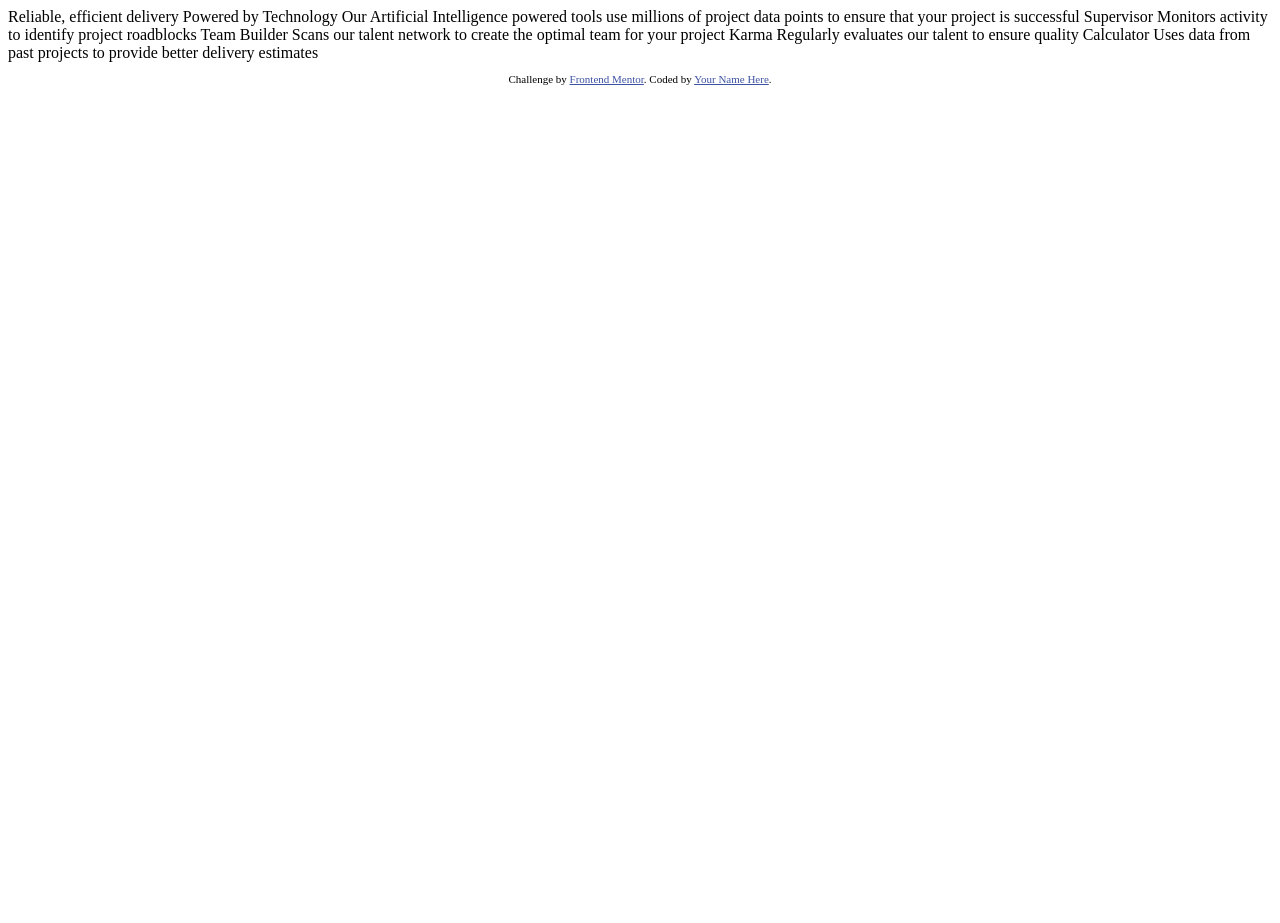
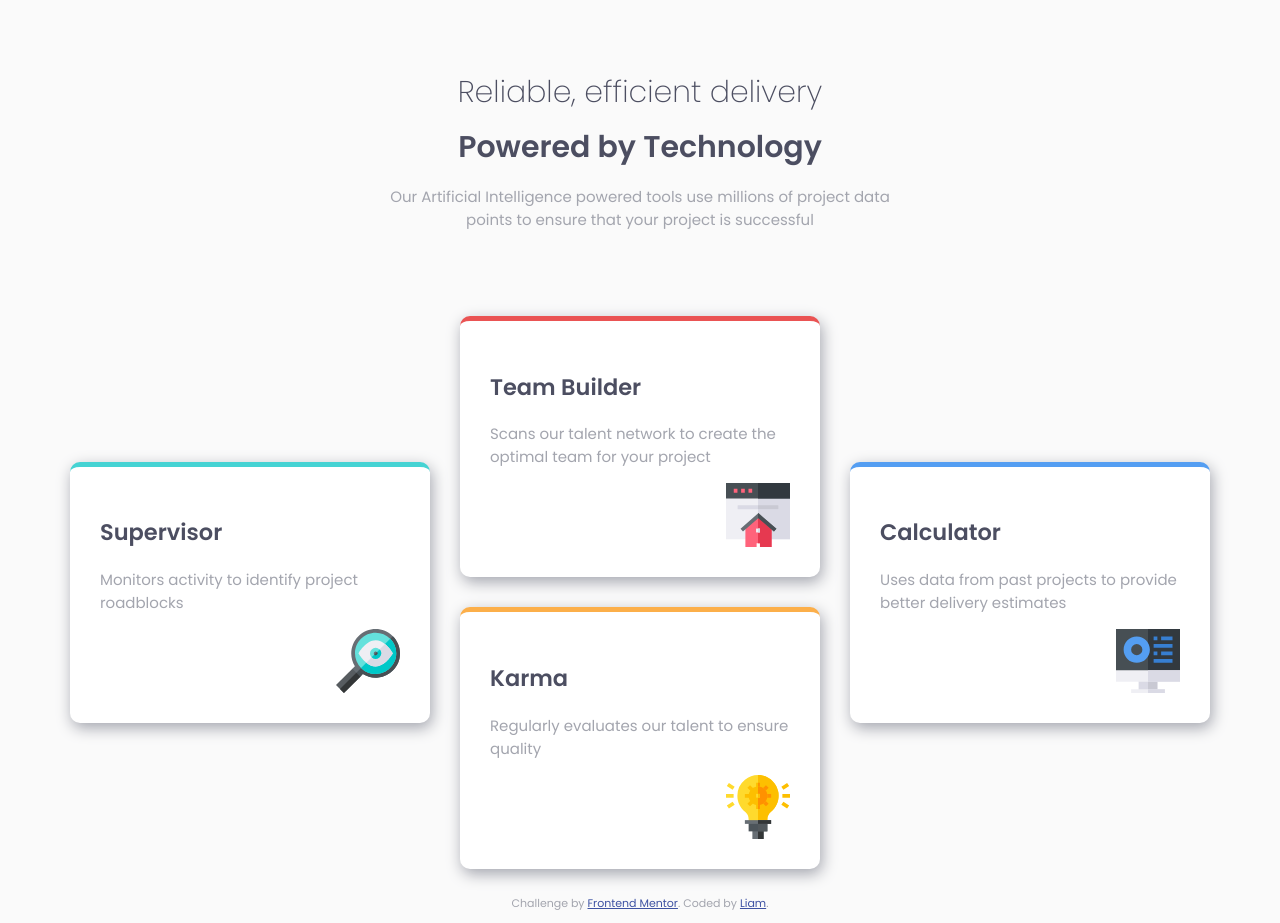
Before and after one commit to liam-99/frontend-mentor-four-card-feature-section, a plain HTML site: page index.html in a window 1280 px wide. Before the commit the page ends 800 px from the top, so only its background shows below. Drawn offline with Linux system fonts and the light colour scheme.

Commit message:
finished both views

```diff
--- a/index.html
+++ b/index.html
@@ -5,6 +5,14 @@
   <meta name="viewport" content="width=device-width, initial-scale=1.0"> <!-- displays site properly based on user's device -->
 
   <link rel="icon" type="image/png" sizes="32x32" href="./images/favicon-32x32.png">
+
+  <!-- Fonts -->
+  <link rel="preconnect" href="https://fonts.googleapis.com">
+  <link rel="preconnect" href="https://fonts.gstatic.com" crossorigin>
+  <link href="https://fonts.googleapis.com/css2?family=Poppins:wght@200;400;600&display=swap" rel="stylesheet">
+
+  <!-- Styles -->
+  <link rel="stylesheet" href="./styles.css">
 
   <title>Frontend Mentor | Four card feature section</title>
 
@@ -16,29 +24,42 @@
 </head>
 <body>
 
-  Reliable, efficient delivery
-  Powered by Technology
+  <div class="text">
+    <h1 class="headline-1">Reliable, efficient delivery</h1>
+    <h1 class="headline-2">Powered by Technology</h1>
+    <p>Our Artificial Intelligence powered tools use millions of project data points
+      to ensure that your project is successful</p>
+  </div>
 
-  Our Artificial Intelligence powered tools use millions of project data points
-  to ensure that your project is successful
-
-  Supervisor
-  Monitors activity to identify project roadblocks
-
-  Team Builder
-  Scans our talent network to create the optimal team for your project
-
-  Karma
-  Regularly evaluates our talent to ensure quality
-
-  Calculator
-  Uses data from past projects to provide better delivery estimates
-
+  <div class="outer-container">
+    <div class="card" id="c1">
+      <h2>Supervisor</h2>
+      <p>Monitors activity to identify project roadblocks</p>
+      <img src="./images/icon-supervisor.svg" alt="supervisor icon">
+    </div>
+    <div class="inner-container">
+      <div class="card" id="c2">
+        <h2>Team Builder</h2>
+        <p>Scans our talent network to create the optimal team for your project</p>
+        <img src="./images/icon-team-builder.svg" alt="team builder icon">
+      </div>
+      <div class="card" id="c3">
+        <h2>Karma</h2>
+        <p>Regularly evaluates our talent to ensure quality</p>
+        <img src="./images/icon-karma.svg" alt="karmar icon">
+      </div>
+    </div>
+    <div class="card" id="c4">
+      <h2>Calculator</h2>
+      <p>Uses data from past projects to provide better delivery estimates</p>
+      <img src="./images/icon-calculator.svg" alt="calculator icon">
+    </div>
+  </div>
 
   <footer>
     <p class="attribution">
       Challenge by <a href="https://www.frontendmentor.io?ref=challenge" target="_blank">Frontend Mentor</a>.
-      Coded by <a href="#">Your Name Here</a>.
+      Coded by <a href="https://www.frontendmentor.io/profile/liam-99">Liam</a>.
     </p>
   </footer>
 </body>
--- /dev/null
+++ b/styles.css
@@ -0,0 +1,99 @@
+body {
+    font-family: 'Poppins', sans-serif;
+    font-size: 15px;
+    background-color: hsl(0, 0%, 98%);
+}
+
+h1, h2 {
+    color: hsl(234, 12%, 34%);
+}
+
+p {
+    color: hsl(229, 6%, 66%);
+}
+
+.headline-1 {
+    font-weight: 200;
+    margin-bottom: 10px;
+}
+
+.headline-2 {
+    font-weight: 600;
+    margin: 10px auto;
+}
+
+.card {
+    width: 300px;
+    margin: auto;
+    border-radius: 10px;
+    padding: 30px;
+    background-color: white;
+    box-shadow: 2px 5px 15px hsl(229, 6%, 66%);
+}
+
+.card h2 {
+    font-weight: 600;
+}
+
+.card img {
+    float: right;
+}
+
+#c1 {
+    border-top: 5px solid hsl(180, 62%, 55%);
+}
+
+#c2 {
+    border-top: 5px solid hsl(0, 78%, 62%);
+}
+
+#c3 {
+    border-top: 5px solid hsl(34, 97%, 64%);
+}
+
+#c4 {
+    border-top: 5px solid hsl(212, 86%, 64%);
+}
+
+@media (min-width: 700px) {
+    .text {
+        width: 500px;
+        margin: 70px auto;
+        text-align: center;
+    }
+
+    .outer-container {
+        display: flex;
+        flex-direction: row;
+    }
+
+    .inner-container {
+        display: flex;
+        flex-direction: column;
+    }
+
+    #c1 {
+        margin-right: 15px;
+    }
+
+    #c2, #c3 {
+        margin: 15px;
+    }
+
+    #c4 {
+        margin-left: 15px;
+    }
+}
+
+@media (max-width: 700px) {
+    .text {
+        width: 80%;
+        margin: 50px auto;
+        text-align: center;
+    }
+
+    .card {
+        height: 200px;
+        margin: 20px auto;
+    }
+}
```
Also changed, not shown: result/desktop-view.JPG (added), result/mobile-view.JPG (added), 1 other file.
